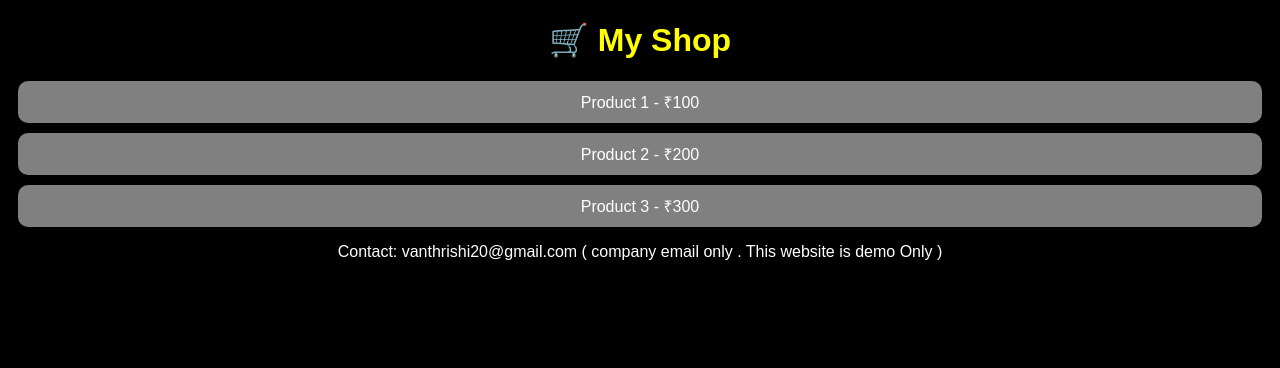
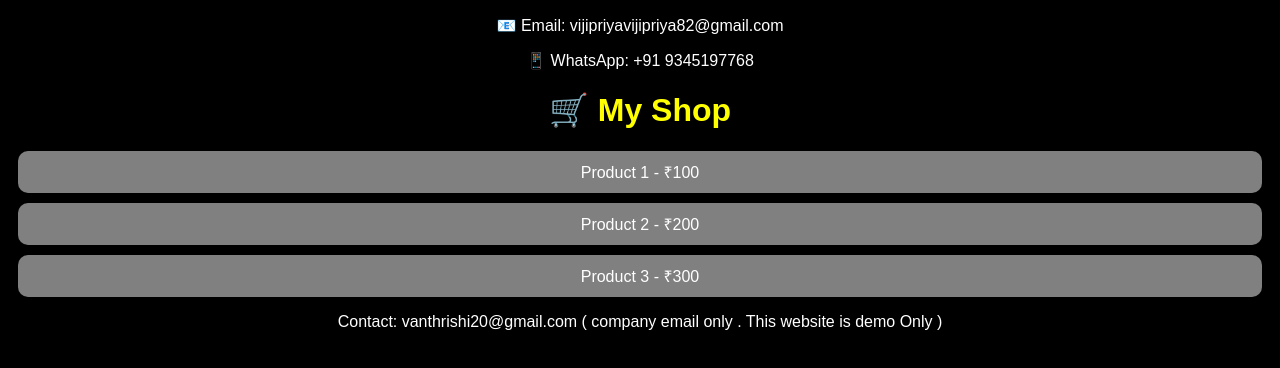
Before and after one commit to vijipriyavijipriya82-dot/RV-INFO-TECH-SPACE-, a plain HTML site: page Shop.html in a window 1280 px wide. Drawn offline with Linux system fonts and the light colour scheme.

Commit message:
Update Shop.html

```diff
--- a/Shop.html
+++ b/Shop.html
@@ -11,6 +11,9 @@ h1 { color:yellow; }
 </head>
 <body>
 
+<p>📧 Email: vijipriyavijipriya82@gmail.com</p>
+<p>📱 WhatsApp: +91 9345197768 </p>
+
 <h1>🛒 My Shop</h1>
 
 <div class="item">Product 1 - ₹100</div>
```
